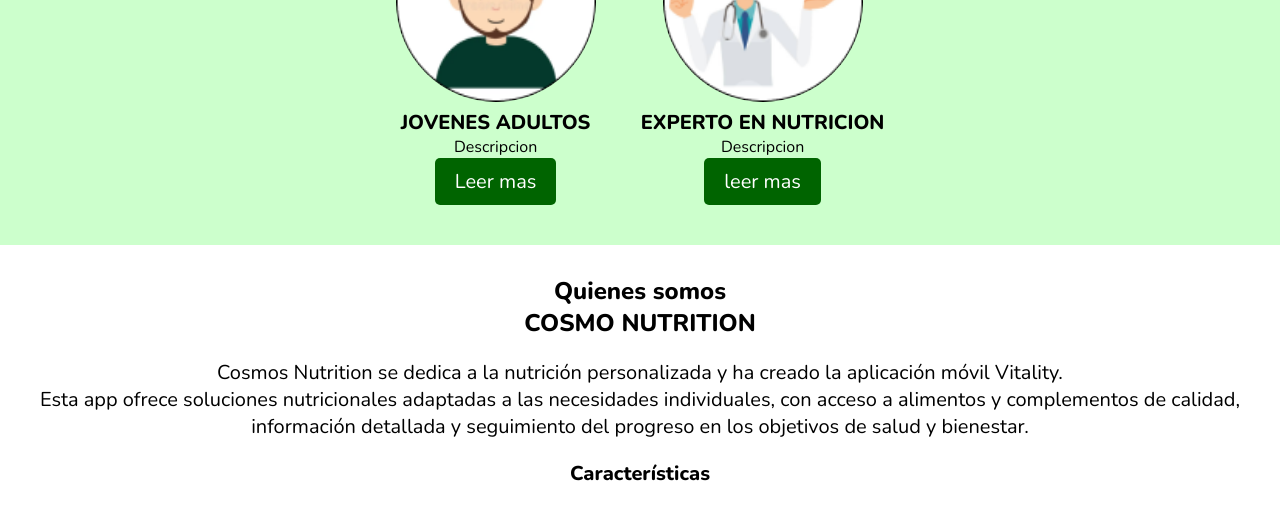
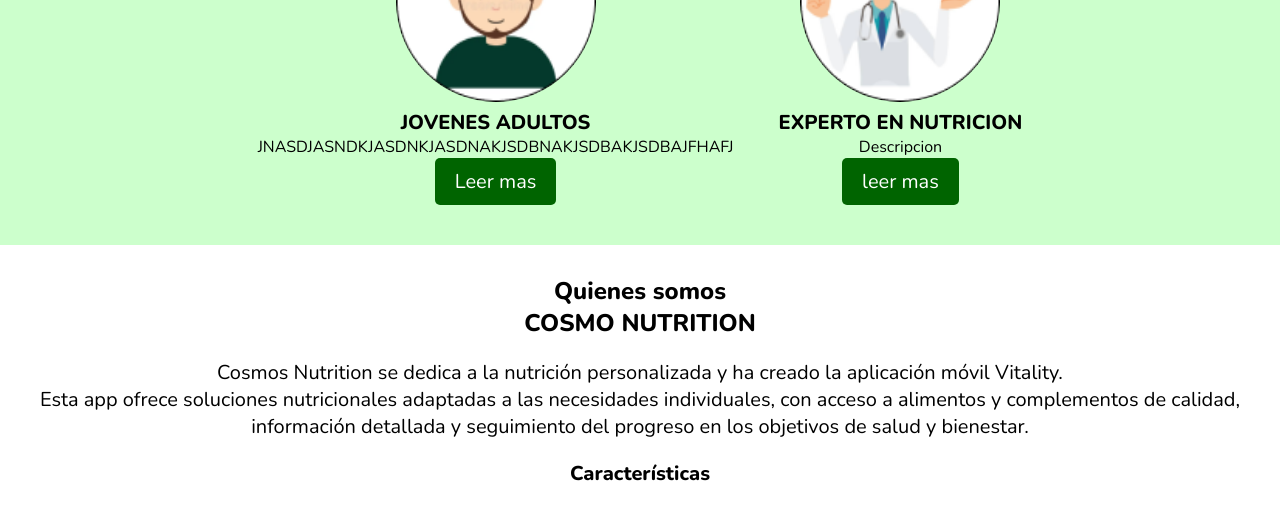
Before and after one commit to SI385-2301-SX41-G05/Landing-Page, a plain HTML site: page Index.html in a window 1280 px wide. Shown: the part 920-1430 px from the top of the page. Drawn offline with nearby package versions, Linux system fonts and the light colour scheme.

Commit message:
mejorado

```diff
--- a/Index.html
+++ b/Index.html
@@ -57,7 +57,7 @@
             <div class="abou">
                 <img src="images/Usuario.png" alt="usuario" width="40px" height="40px">
                 <h2>JOVENES ADULTOS</h2>
-                <p>Descripcion</p>
+                <p>JNASDJASNDKJASDNKJASDNAKJSDBNAKJSDBAKJSDBAJFHAFJ</p>
                 <button id="button">Leer mas</button>
             </div>
             <div class="abou">
```
